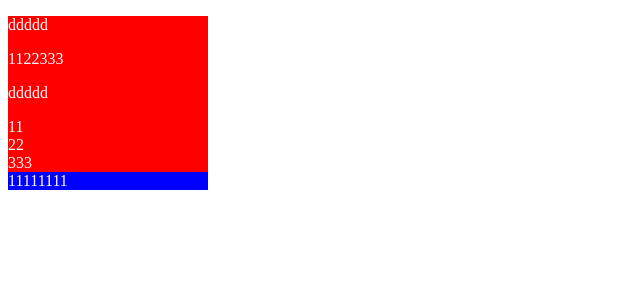
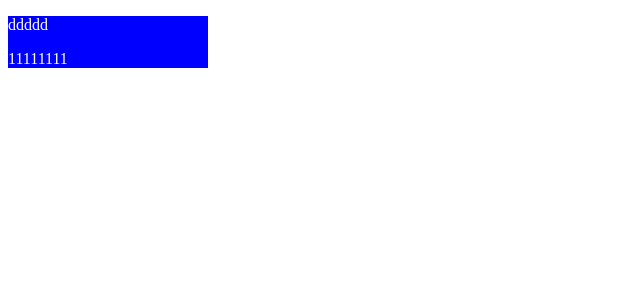
Before and after one commit to Felix-Prince/React-Web-Template, a React app: page / in a window 1280 px wide. Shown: the top 300 px of the page, without its empty margins (0-640 px from the left). Built offline with nearby package versions, Linux system fonts and the light colour scheme.

Commit message:
feat: 保留最精简的目录结构

```diff
--- a/src/App.tsx
+++ b/src/App.tsx
@@ -1,17 +1,11 @@
 import { FC } from 'react'
-import Demo from './Demo'
-import data from './const.json'
-import styles from './styles.module.less'
-import styless from './styles.less'
+import styles from './styles.less'
 
 type AppType = {
 	count: number
 }
 
 const App: FC<AppType> = () => {
-	const arr = ['11', '22', '333']
-	console.log(data)
-	console.log(styless)
 	return (
 		<div
 			id='xxx'
@@ -20,11 +14,7 @@ const App: FC<AppType> = () => {
 			style={{ width: 200 }}
 		>
 			<p>ddddd</p>
-			{arr.map((item) => {
-				return <span key={item}>{item}</span>
-			})}
-			<Demo />
-			<div className={styless.myComponent}>11111111</div>
+			<div className={styles.myComponent}>11111111</div>
 		</div>
 	)
 }
--- a/src/Demo.tsx
+++ /dev/null
@@ -1,13 +0,0 @@
-const Demo = () => {
-	const arr = ['11', '22', '333']
-	return (
-		<div id='xxx' className='test' title='xxxx' style={{ width: 200 }}>
-			<p>ddddd</p>
-			{arr.map((item) => {
-				return <div key={item}>{item}</div>
-			})}
-		</div>
-	)
-}
-
-export default Demo
--- a/src/const.json
+++ /dev/null
@@ -1,3 +0,0 @@
-{
-	"aaa": "1111"
-}
--- a/src/styles.module.less
+++ /dev/null
@@ -1,8 +0,0 @@
-:export {
-	primaryColor: #1890ff;
-}
-
-.myComponent {
-	background-color: red;
-	color: white;
-}
--- a/src/test.css
+++ /dev/null
@@ -1,3 +0,0 @@
-div{
-    background-color: #FFF;
-}
```
Also changed, not shown: src/default.ts (deleted, +0 -10 lines), 1 other file (tests, documents, lock files or other folders).
